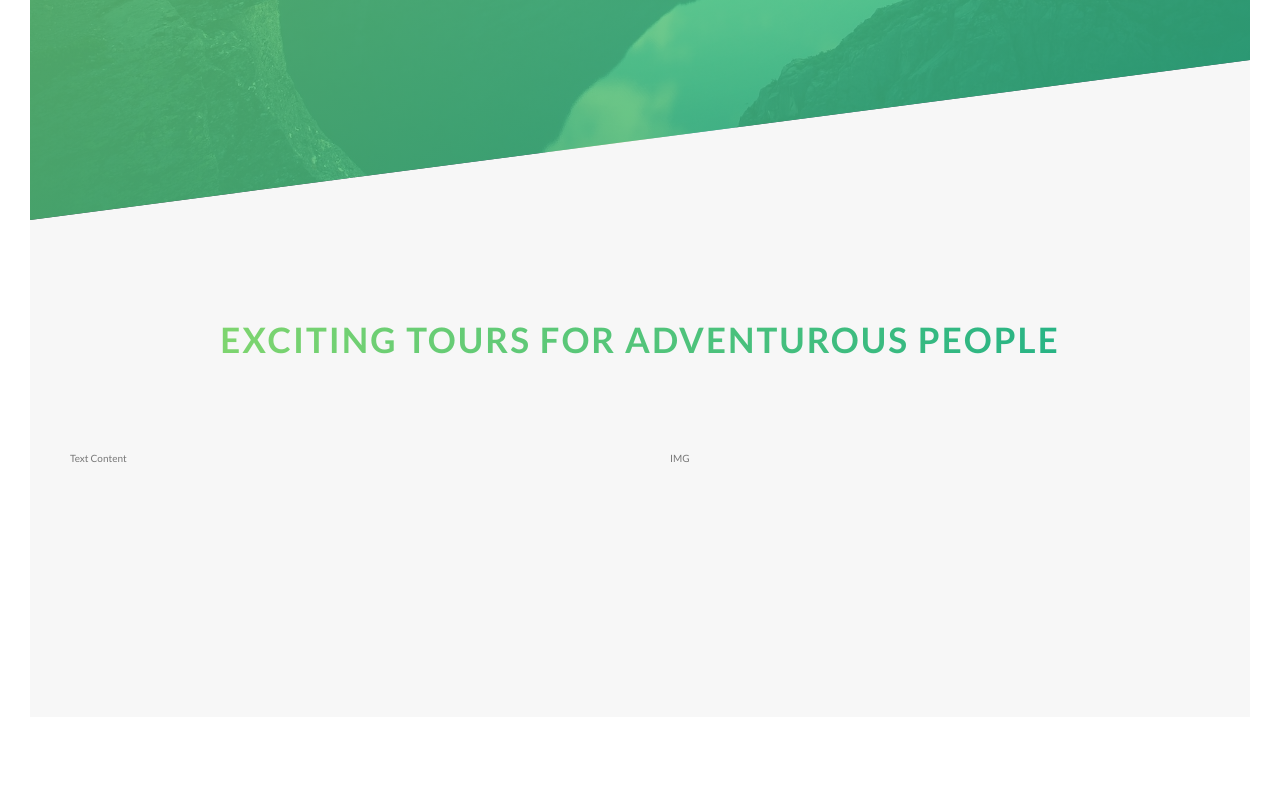
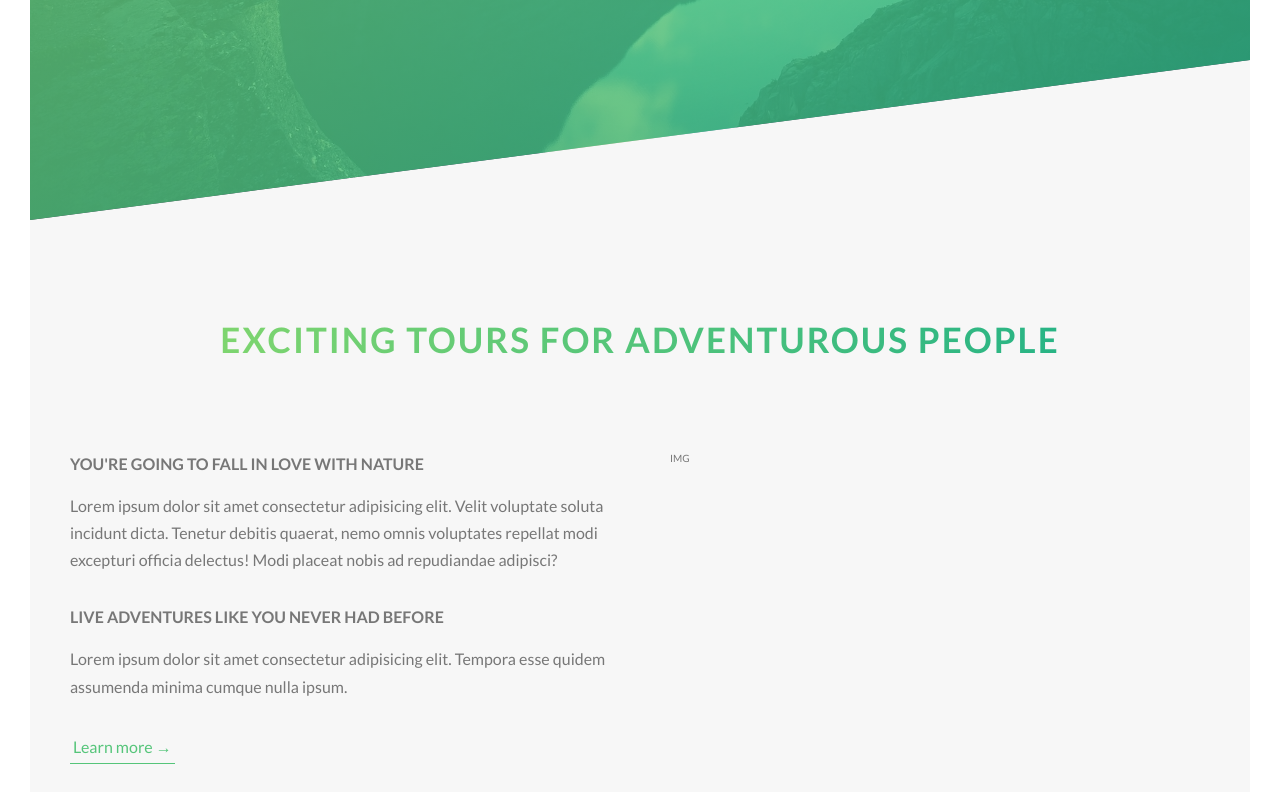
Before and after one commit to BarrySchutte/Natours-Project, a website: page index.html in a window 1280 px wide. Shown: the part 570-1362 px from the top of the page. Before the commit the page ends 1317 px from the top, so only its background shows below. Drawn offline with Linux system fonts and the light colour scheme.

Commit message:
added section-about

```diff
--- a/index.html
+++ b/index.html
@@ -24,14 +24,25 @@
 
     <main>
         <section class="section-about">
-            <div class="u-center-text u-margin-bottom-8">
+            <div class="u-center-text u-margin-bottom-big">
                 <h2 class="heading-secondary">
                     Exciting tours for adventurous people
                 </h2>
             </div>
             <div class="row">
                 <div class="col-1-of-2">
-                    Text Content
+                    <h3 class="heading-tertiary u-margin-bottom-small">You're going to fall in love with nature</h3>
+                    <p class="paragraph">
+                        Lorem ipsum dolor sit amet consectetur adipisicing elit. Velit voluptate soluta incidunt dicta.
+                        Tenetur debitis quaerat, nemo omnis voluptates repellat modi excepturi officia delectus! Modi
+                        placeat nobis ad repudiandae adipisci?
+                    </p>
+                    <h3 class="heading-tertiary u-margin-bottom-small">Live adventures like you never had before</h3>
+                    <p class="paragraph">
+                        Lorem ipsum dolor sit amet consectetur adipisicing elit. Tempora esse quidem assumenda minima
+                        cumque nulla ipsum.
+                    </p>
+                    <a href="#" class="btn-text">Learn more &rarr;</a>
                 </div>
                 <div class="col-1-of-2">
                     IMG
--- a/sass/abstracts/_variables.scss
+++ b/sass/abstracts/_variables.scss
@@ -1,3 +1,4 @@
+// COLORS
 $color-primary: #55c57a;
 $color-primary-light: #7ed56f;
 $color-primary-dark: #28b485;
@@ -8,8 +9,10 @@ $color-grey-dark: #777;
 $color-white: #fff;
 $color-black: #000;
 
+// FONT
+$default-font-size: 1.6rem;
+
 // GRID
-
 $grid-width: 114rem;
 $gutter-vertical: 8rem;
 $gutter-horizontal: 6rem;
--- a/sass/base/_typography.scss
+++ b/sass/base/_typography.scss
@@ -47,3 +47,17 @@ body {
         text-shadow: .5rem 1rem 2rem rgba($color-black, .2);
     }
 }
+
+.heading-tertiary {
+    font-size: $default-font-size;
+    font-weight: 700;
+    text-transform: uppercase;
+}
+
+.paragraph {
+    font-size: $default-font-size;
+
+    &:not(last-child) {
+        margin-bottom: 3rem;
+    }
+}
--- a/sass/base/_utilities.scss
+++ b/sass/base/_utilities.scss
@@ -2,6 +2,12 @@
     text-align: center;
 }
 
-.u-margin-bottom-8 {
+.u-margin-bottom-small {
+    margin-bottom: 1.5rem;
+}
+.u-margin-bottom-medium {
+    margin-bottom: 4rem;
+}
+.u-margin-bottom-big {
     margin-bottom: 8rem;
 }
--- a/sass/components/_button.scss
+++ b/sass/components/_button.scss
@@ -4,7 +4,7 @@
     &:visited {
         display: inline-block;
         padding: 1.5rem 4rem;
-        font-size: 1.6rem;
+        font-size: $default-font-size;
         text-decoration: none;
         text-transform: uppercase;
         border-radius: 10rem;
@@ -53,3 +53,23 @@
         animation: moveInBottom 1s ease-out .75s backwards;
     }
 }
+
+.btn-text {
+    &:link,
+    &:visited {
+        font-size: $default-font-size;
+        color: $color-primary;
+        display: inline-block;
+        text-decoration: none;
+        border-bottom: 1px solid $color-primary;
+        padding: 3px;
+    }
+
+    &:hover {
+
+    }
+
+    &:active {
+
+    }
+}
```
Also changed, not shown: css/style.css.
